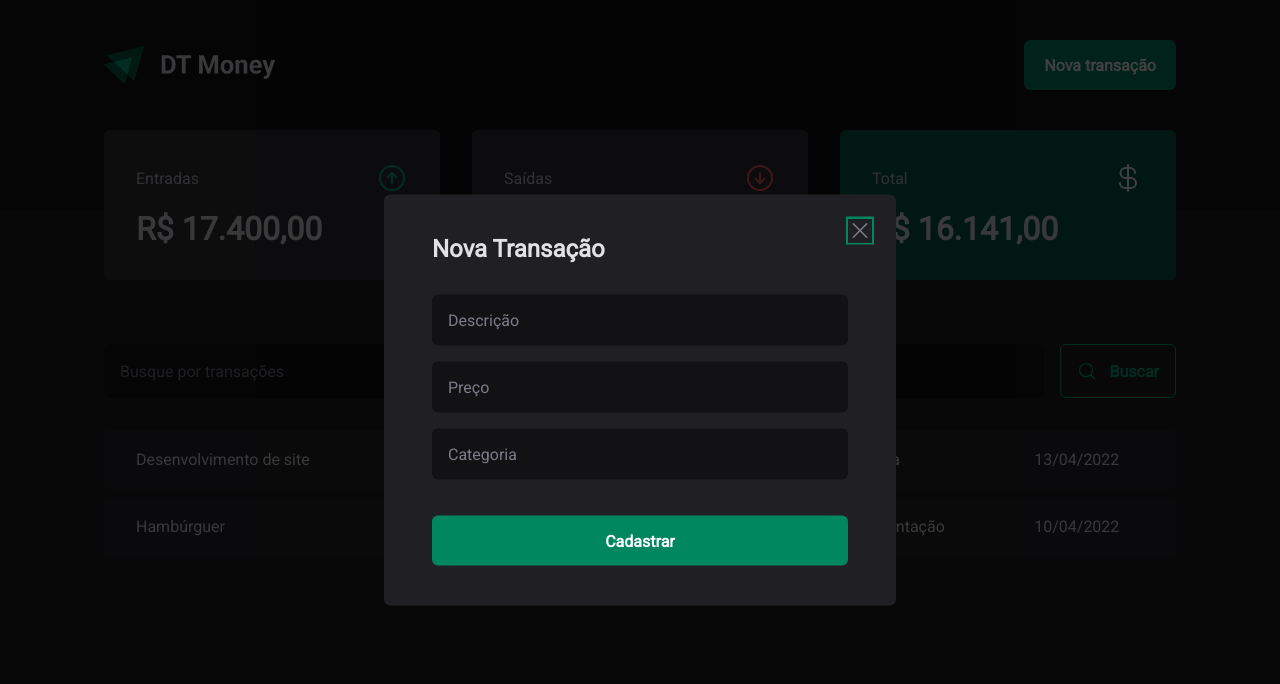
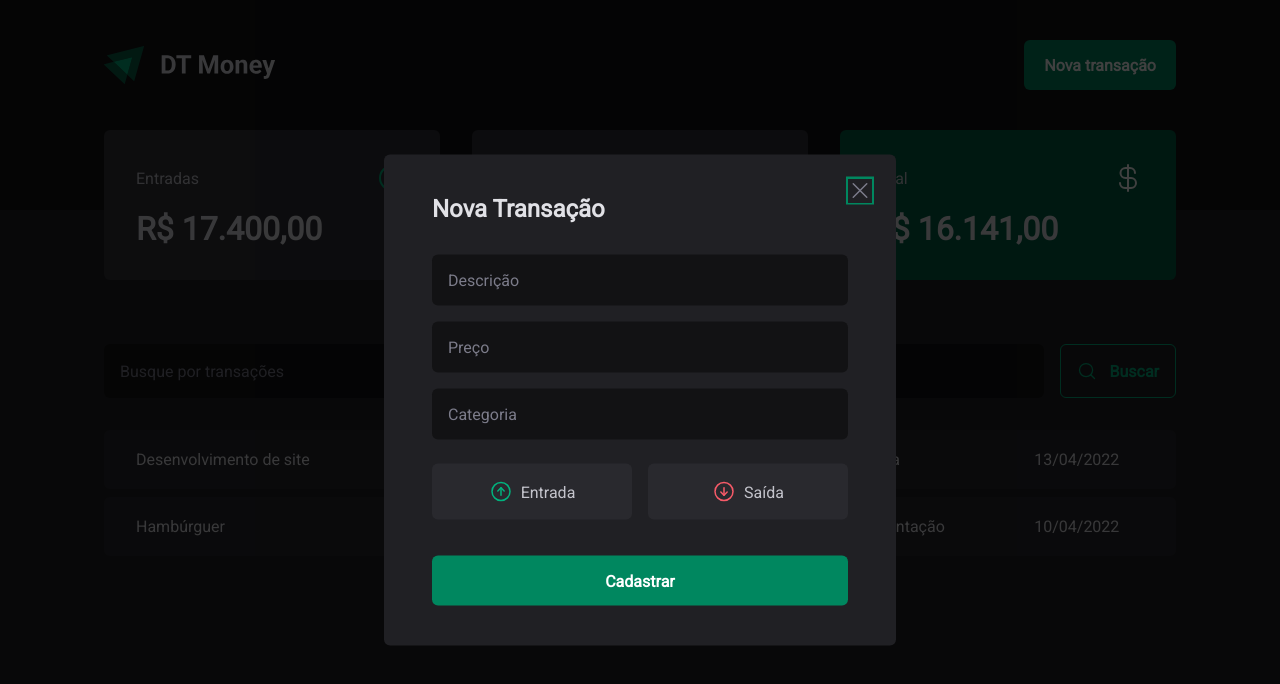
Before and after one commit to FranciscoVieir/DT-Money, a React (Vite) app: page / in a window 1280 px wide. Both pictures are taken after a click on the button "Nova transação". Shown: the top 684 px of the page. Built offline with nearby package versions, Linux system fonts and the light colour scheme.

Commit message:
Style: Visual structure - In and out buttons

```diff
--- a/src/components/NewTransactionModal/index.tsx
+++ b/src/components/NewTransactionModal/index.tsx
@@ -1,6 +1,6 @@
 import * as Dialog from '@radix-ui/react-dialog'
-import { CloseButton, Content, Overlay } from './styles'
-import { X } from 'phosphor-react';
+import { CloseButton, Content, Overlay, TransactionType, TransactionTypeButton } from './styles'
+import { ArrowCircleDown, ArrowCircleUp, X } from 'phosphor-react';
 
 export function NewTransactionModal() {
   return (
@@ -19,6 +19,17 @@
           <input type="number" placeholder="Preço" required />
           <input type="text" placeholder="Categoria" required />
 
+          <TransactionType>
+            <TransactionTypeButton variant="income">
+              <ArrowCircleUp size={24} />
+              Entrada
+            </TransactionTypeButton>
+            <TransactionTypeButton variant="outcome">
+              <ArrowCircleDown size={24} />
+              Saída
+            </TransactionTypeButton>
+          </TransactionType>
+
           <button type="submit">
             Cadastrar
           </button>
--- a/src/components/NewTransactionModal/styles.ts
+++ b/src/components/NewTransactionModal/styles.ts
@@ -61,3 +61,30 @@
   cursor: pointer;
   color: ${props => props.theme["gray-500"]};
 `;
+
+export const TransactionType = styled.div`
+  display: grid;
+  grid-template-columns: repeat(2, 1fr);
+  gap: 1rem;
+  margin-top: 0.5rem;
+`;
+
+interface TransactionTypeButtonProps {
+  variant: 'income' | 'outcome';
+}
+
+export const TransactionTypeButton = styled.button<TransactionTypeButtonProps>`
+  background: ${props => props.theme["gray-700"]};
+  padding: 1rem;
+  display: flex;
+  align-items: center;
+  justify-content: center;
+  gap: 0.5rem;
+  border-radius: 6px;
+  cursor: pointer;
+  border: 0;
+  color: ${props => props.theme["gray-300"]};
+  svg {
+    color: ${props => props.variant === 'income' ? props.theme["green-300"] : props.theme["red-300"]};
+  }
+`;
```
